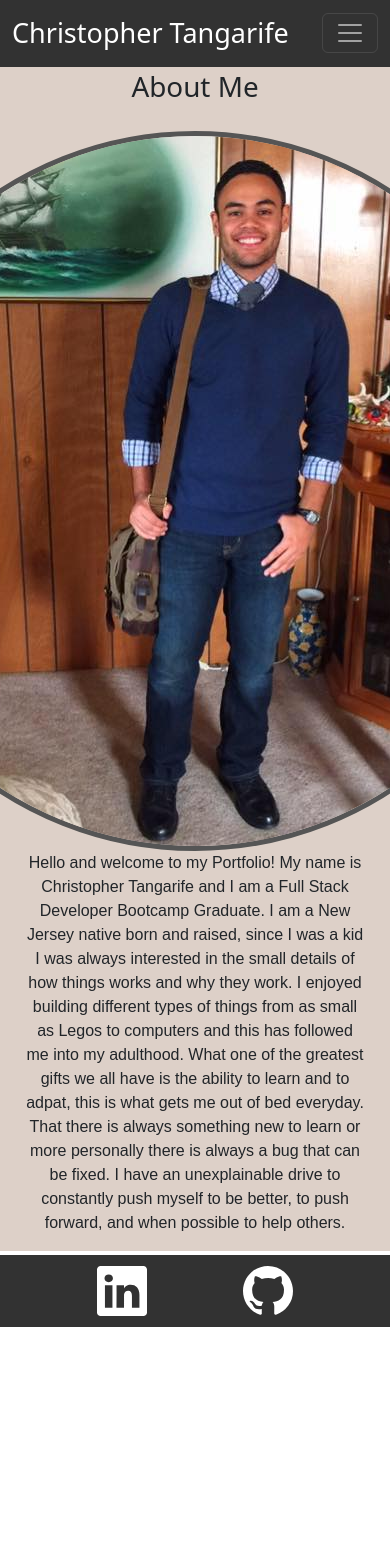
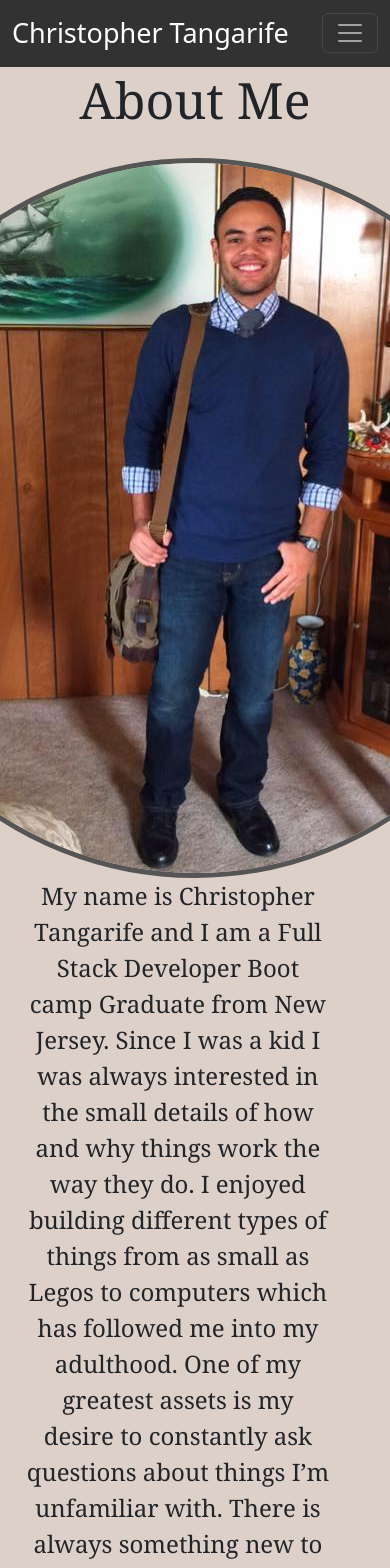
Before and after one commit to ChrisCodes54/my-portfolio, a React (Create React App) app: page / in a window 390 px wide. Shown: the top 1568 px of the page. Before the commit the page ends 1327 px from the top, so only its background shows below. Built offline with nearby package versions, Linux system fonts and the light colour scheme.

Commit message:
finished about me text,header, and now mobile responsiveness needs to be done

```diff
--- a/src/pages/About/index.js
+++ b/src/pages/About/index.js
@@ -20,7 +20,9 @@ export default function About() {
 							<img src={pc} alt="Christopher Tangarife" id="profile-picture" />
 						</Col>
 						<Col id='aboutme-column'>
-							<p id="aboutme-text">Hello and welcome to my Portfolio! My name is Christopher Tangarife and I am a Full Stack Developer Bootcamp Graduate. I am a New Jersey native born and raised, since I was a kid I was always interested in the small details of how things works and why they work. I enjoyed building different types of things from as small as Legos to computers and this has followed me into my adulthood. What one of the greatest gifts we all have is the ability to learn and to adpat, this is what gets me out of bed everyday. That there is always something new to learn or more personally there is always a bug that can be fixed. I have an unexplainable drive to constantly push myself to be better, to push forward, and when possible to help others.</p>
+							<p id="aboutme-text">My name is Christopher Tangarife and I am a Full Stack Developer Boot camp Graduate from New Jersey. Since I was a kid I was always interested in the small details of how and why things work the way they do. I enjoyed building different types of things from as small as Legos to computers which has followed me into my adulthood. One of my greatest assets is my desire to constantly ask questions about things I’m unfamiliar with. There is always something new to learn or more personally, there is always a bug that can be fixed. I have an unexplainable drive to constantly push myself to be better, push forward, and when possible help others.<br/><br/>
+								Taking the Rutgers Coding Boot camp was a key decision in my career in order to continue to learn new technologies and master my new found craft. During the boot camp I learned HTML, CSS, and Javascript. I completed projects and coursework that incorporated a number of new technologies such as NoSQL, GitHub, MongoDB, Express, React, NodeJS, Jquery, Bootstrap, MySQL, and GIT. I also learned about REST APIs, even having it as a requirement for myself in all my projects. I’m hoping to bring my experience and knowledge forward within my career as I continue to learn and grow.
+							</p>
 						</Col>
 					</Row>
 				</Container>
--- a/src/pages/About/style.css
+++ b/src/pages/About/style.css
@@ -25,12 +25,16 @@
 }
 
 #aboutme-header {
+    font-family:Georgia, 'Times New Roman', Times, serif;
+    font-size: 50px;
     text-align: center;
     padding-top: 1%;
 }
 
 #aboutme-text {
-    font-family: Arial, Helvetica, sans-serif;
+    font-family:Georgia, 'Times New Roman', Times, serif;
+    font-size: 24px;
+    padding-right: 10%;
     /* padding-bottom: 1%; possibly needed to push text a little higher, but need to see with the final text*/
 }
 
```
